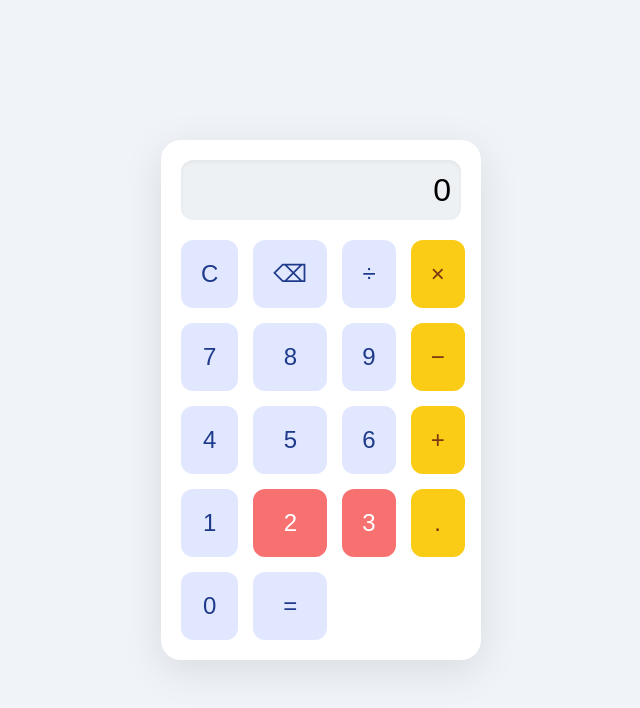
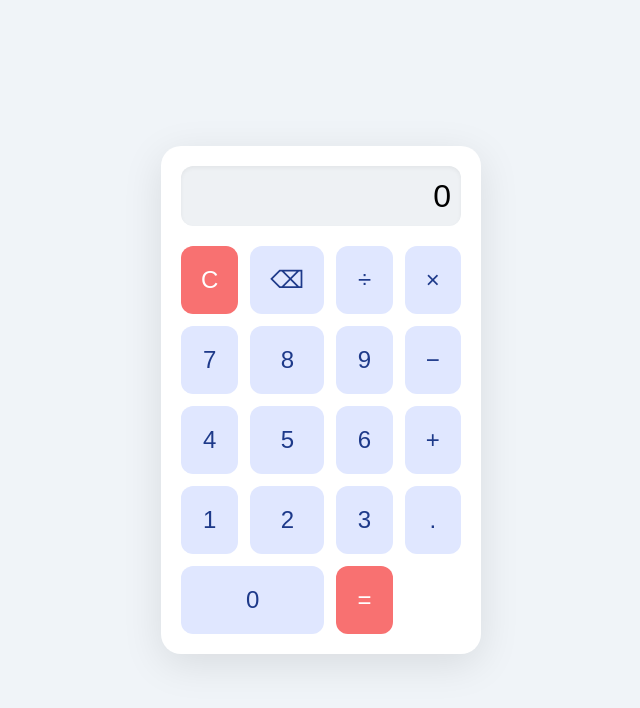
Before and after one commit to Favri2/calculadora, a website with bundled scripts: page index.html in a window 1280 px wide. Shown: the whole page, without its empty margins (319-959 px from the left). Built offline with nearby package versions, Linux system fonts and the light colour scheme.

Commit message:
Actualizar style.css

```diff
--- a/style.css
+++ b/style.css
@@ -13,7 +13,7 @@ body {
 }
 
 .calculator {
-  background-color: #ffffff;
+  background-color: #fff;
   padding: 20px;
   border-radius: 20px;
   box-shadow: 0 10px 40px rgba(0, 0, 0, 0.1);
@@ -30,13 +30,13 @@ body {
   border: none;
   border-radius: 12px;
   background: #eef1f4;
-  box-shadow: inset 0 2px 4px rgba(0,0,0,0.05);
+  box-shadow: inset 0 2px 4px rgba(0, 0, 0, 0.05);
 }
 
 .buttons {
   display: grid;
   grid-template-columns: repeat(4, 1fr);
-  gap: 15px;
+  gap: 12px;
 }
 
 button {
@@ -58,20 +58,17 @@ button:active {
   background-color: #a5b4fc;
 }
 
-button:nth-child(4n) {
-  background-color: #facc15;
-  color: #78350f;
-}
-
-button:nth-child(4n):hover {
-  background-color: #fde68a;
-}
-
-button:nth-child(14), button:nth-child(15) {
+.clear,
+.equal {
   background-color: #f87171;
   color: white;
 }
 
-button:nth-child(14):hover, button:nth-child(15):hover {
+.clear:hover,
+.equal:hover {
   background-color: #ef4444;
 }
+
+.zero {
+  grid-column: span 2;
+}
```
